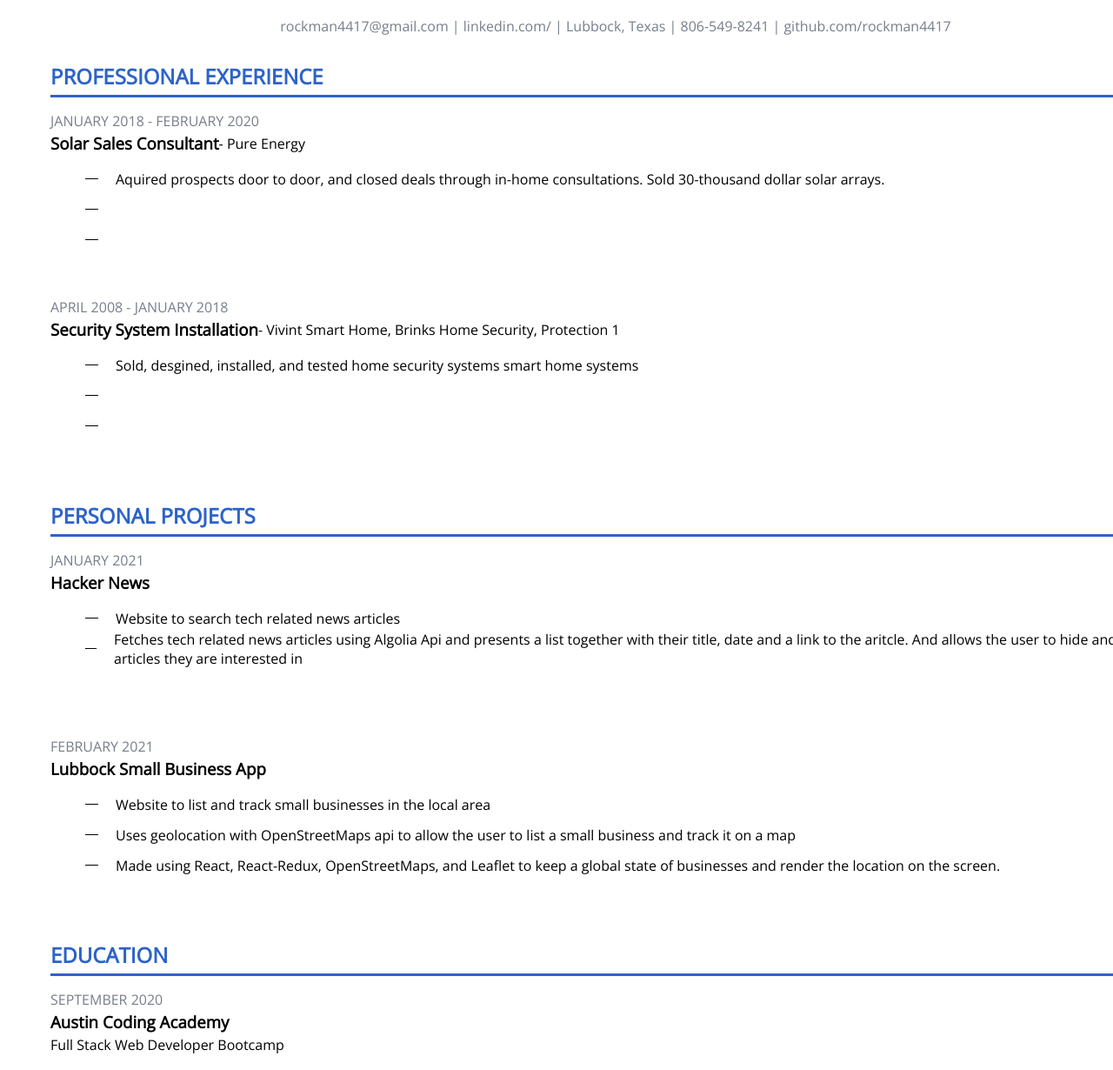
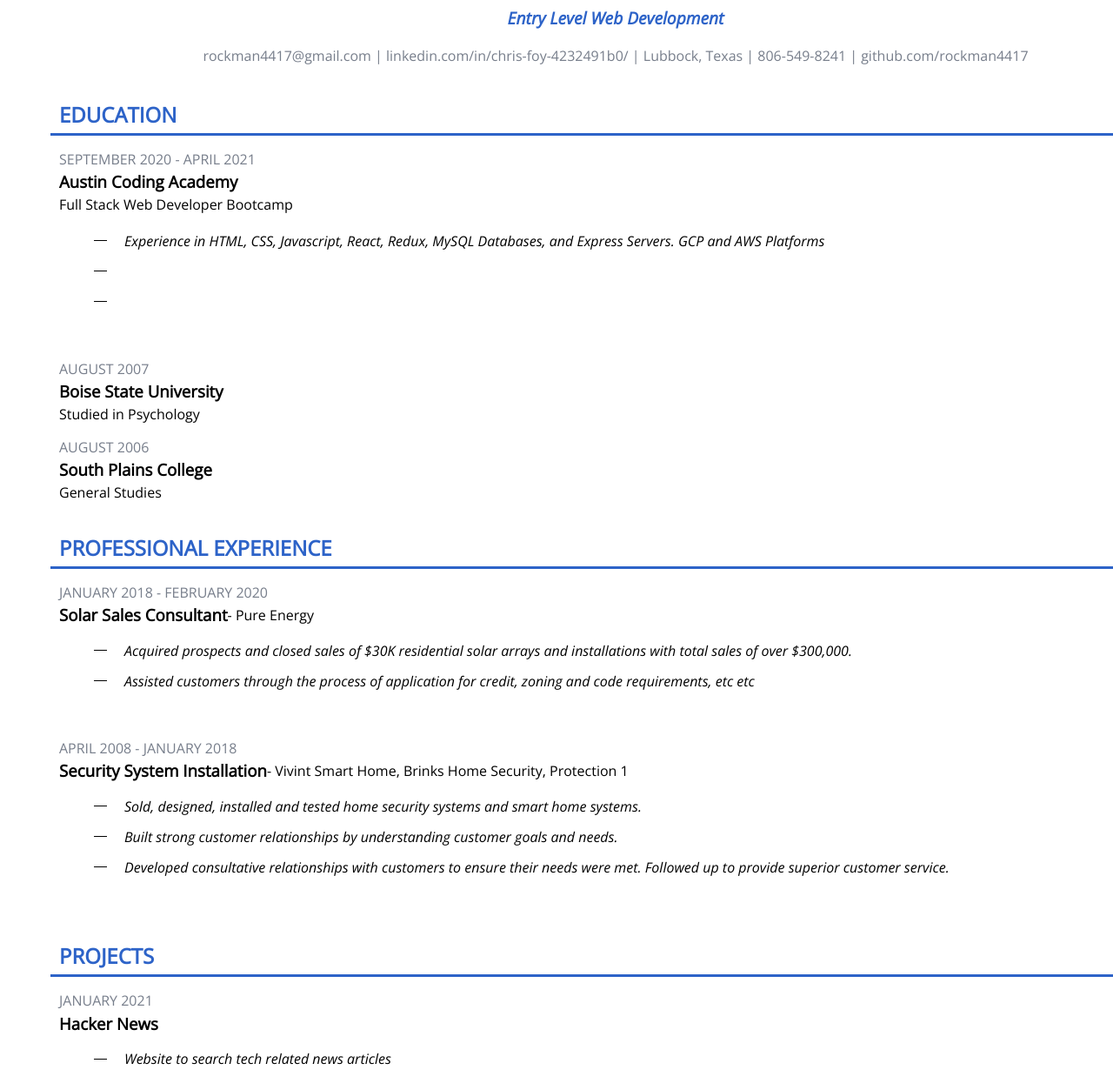
Before and after one commit to rockman4417/chris-foy-resume, a website: page index.html in a window 1280 px wide. Shown: the part 110-1340 px from the top of the page at 87% size. Drawn offline with nearby package versions, Linux system fonts and the light colour scheme.

Commit message:
changed styling and structure, added objective

```diff
--- a/index.html
+++ b/index.html
@@ -6,7 +6,8 @@
     <meta name="viewport" content="width=device-width, initial-scale=1.0">
     <link rel="stylesheet" href="style.css" />
     <link rel="preconnect" href="https://fonts.gstatic.com">
-    <link href="https://fonts.googleapis.com/css2?family=Open+Sans&display=swap" rel="stylesheet">
+    <link rel="preconnect" href="https://fonts.gstatic.com">
+<link href="https://fonts.googleapis.com/css2?family=Open+Sans:ital,wght@0,400;1,300&display=swap" rel="stylesheet">
     <title>Document</title>
 </head>
 <div class='body-wrapper'>
@@ -15,76 +16,24 @@
 <body>
     <div class='header'>
         <h1>CHRIS FOY</h1>
-        <div class='header-faded'>rockman4417@gmail.com | linkedin.com/ | Lubbock, Texas | 806-549-8241 | github.com/rockman4417</div>
+        <p class='objective'>Entry Level Web Development</p>
+        <div class='header-faded'>rockman4417@gmail.com | linkedin.com/in/chris-foy-4232491b0/ | Lubbock, Texas | 806-549-8241 | github.com/rockman4417</div>
 
     </div>
+
     <div class='main'>
-        <div class='main-container'><h2>PROFESSIONAL EXPERIENCE</h2><div class='line'></div></div>
+        <div class='main-container'><h2>EDUCATION</h2><div class='line'></div></div>
         <div class='content-container'>
-            <p class='date'>JANUARY 2018 - FEBRUARY 2020</p>
-            <div class='title-container'><h3 class='title'>Solar Sales Consultant</h3><p class='title-description'>- Pure Energy</p></div>
+            <p class='date'>SEPTEMBER 2020 - APRIL 2021</p>
+            <div class='title-container'><h3 class='title'>Austin Coding Academy</h3></div>
             <div class='role-list'>
+                <p class='education-content'>Full Stack Web Developer Bootcamp</p>
                 <ul>
-                    <li><p class='dash'></p><p>Aquired prospects door to door, and closed deals through in-home consultations. Sold 30-thousand dollar solar arrays.</p></li>
+                    <li><p class='dash'></p><p>Experience in HTML, CSS, Javascript, React, Redux, MySQL Databases, and Express Servers.  GCP and AWS Platforms</p></li>
                     <li><p class='dash'></p></li>
                     <li><p class='dash'></p></li>
                     <li></li>
                 </ul>
-            </div>
-        </div>
-
-        <div class='content-container'>
-            <p class='date'>APRIL 2008 - JANUARY 2018</p>
-            <div class='title-container'><h3 class='title'>Security System Installation</h3><p class='title-description'>- Vivint Smart Home, Brinks Home Security, Protection 1</p></div>
-            <div class='role-list'>
-                <ul>
-                    <li><p class='dash'></p><p>Sold, desgined, installed, and tested home security systems smart home systems</p></li>
-                    <li><p class='dash'></p><p></p></li>
-                    <li><p class='dash'></p></li>
-                    <li></li>
-                </ul>
-            </div>
-        </div>
-
-
-    </div>
-    <div class='main'>
-        <div class='main-container'><h2>PERSONAL PROJECTS</h2><div class='line'></div></div>
-        <div class='content-container'>
-            <p class='date'>JANUARY 2021</p>
-            <div class='title-container'><h3 class='title'>Hacker News</h3></div>
-            <div class='role-list'>
-                <ul>
-                    <li> <p class='dash'></p> <p>Website to search tech related news articles</p></li>
-                    <li><p class='dash'></p><p>Fetches tech related news articles using Algolia Api and presents a list together with their title, date and a link to the aritcle.  And allows the user to hide and show articles they are interested in</p></li>
-                    <li></li>
-                    <li></li>
-                </ul>
-            </div>
-        </div>
-
-        <div class='content-container'>
-            <p class='date'>FEBRUARY 2021</p>
-            <div class='title-container'><h3 class='title'>Lubbock Small Business App</h3></div>
-            <div class='role-list'>
-                <ul>
-                    <li><p class='dash'></p><p>Website to list and track small businesses in the local area</p></li>
-                    <li><p class='dash'></p><p>Uses geolocation with OpenStreetMaps api to allow the user to list a small business and track it on a map</p></li>
-                    <li><p class='dash'></p><p>Made using React, React-Redux, OpenStreetMaps, and Leaflet to keep a global state of businesses and render the location on the screen.</p></li>
-                    <li></li>
-                </ul>
-            </div>
-        </div>
-
-
-    </div>
-    <div class='main'>
-        <div class='main-container'><h2>EDUCATION</h2><div class='line'></div></div>
-        <div class='content-container'>
-            <p class='date'>SEPTEMBER 2020</p>
-            <div class='title-container'><h3 class='title'>Austin Coding Academy</h3></div>
-            <div class='role-list'>
-                <p class='education-content'>Full Stack Web Developer Bootcamp</p>
             </div>
         </div>
 
@@ -106,6 +55,70 @@
 
 
     </div>
+
+
+    <div class='main'>
+        <div class='main-container'><h2>PROFESSIONAL EXPERIENCE</h2><div class='line'></div></div>
+        <div class='content-container'>
+            <p class='date'>JANUARY 2018 - FEBRUARY 2020</p>
+            <div class='title-container'><h3 class='title'>Solar Sales Consultant</h3><p class='title-description'>- Pure Energy</p></div>
+            <div class='role-list'>
+                <ul>
+                    <li><p class='dash'></p><p>Acquired prospects and closed sales of $30K residential solar arrays and installations with total sales of over $300,000.</p></li>
+                    <li><p class='dash'></p><p>Assisted customers through the process of application for credit, zoning and code requirements, etc etc</p></li>
+                    <li></li>
+                </ul>
+            </div>
+        </div>
+
+        <div class='content-container'>
+            <p class='date'>APRIL 2008 - JANUARY 2018</p>
+            <div class='title-container'><h3 class='title'>Security System Installation</h3><p class='title-description'>- Vivint Smart Home, Brinks Home Security, Protection 1</p></div>
+            <div class='role-list'>
+                <ul>
+
+                    <li><p class='dash'></p><p>Sold, designed, installed and tested home security systems and smart home systems.</p></li>
+                    <li><p class='dash'></p><p>Built strong customer relationships by understanding customer goals and needs.</p></li>
+                    <li><p class='dash'></p><p>Developed consultative relationships with customers to ensure their needs were met.
+                        Followed up to provide superior customer service.</p></li>
+                    <li></li>
+                </ul>
+            </div>
+        </div>
+
+
+    </div>
+    <div class='main'>
+        <div class='main-container'><h2>PROJECTS</h2><div class='line'></div></div>
+        <div class='content-container'>
+            <p class='date'>JANUARY 2021</p>
+            <div class='title-container'><h3 class='title'>Hacker News</h3></div>
+            <div class='role-list'>
+                <ul>
+                    <li> <p class='dash'></p> <p>Website to search tech related news articles</p></li>
+                    <li><p class='dash'></p><p>Fetches tech related news articles using Algolia Api and presents a list together with their title, date and a link to the aritcle. </p></li>
+                    <li><p class='dash'></p><p>Allows the user to hide and show articles they are interested in</p></li>
+                    <li></li>
+                </ul>
+            </div>
+        </div>
+
+        <div class='content-container'>
+            <p class='date'>FEBRUARY 2021</p>
+            <div class='title-container'><h3 class='title'>Lubbock Small Business App</h3></div>
+            <div class='role-list'>
+                <ul>
+                    <li><p class='dash'></p><p>Website to list and track small businesses in the local area</p></li>
+                    <li><p class='dash'></p><p>Uses geolocation with OpenStreetMaps api to allow the user to list a small business and track it on a map</p></li>
+                    <li><p class='dash'></p><p>Made using React, React-Redux, OpenStreetMaps, and Leaflet to keep a global state of businesses and render the location on the screen.</p></li>
+                    <li></li>
+                </ul>
+            </div>
+        </div>
+
+
+    </div>
+
 </div>
 </body>
 </html>
--- a/style.css
+++ b/style.css
@@ -4,15 +4,25 @@
   height: 3px;
 }
 
+.objective {
+  color: rgb(45, 99, 200);
+  font-weight: bold;
+  font-size: 120%;
+  font-style: italic;
+  margin-top: 10px;
+}
+
 h2 {
   color: rgb(45, 99, 200);
   margin-bottom: 5px;
+  margin-left: 10px;
 }
 
 h1 {
   color: rgb(45, 99, 200);
   font-size: 210%;
   font-weight: bold;
+  margin-bottom: 0px;
 }
 
 .header-faded {
@@ -43,7 +53,7 @@ h1 {
   flex-direction: column;
   align-items: center;
   margin-top: 30px;
-  margin-bottom: 10px;
+  margin-bottom: 20px;
 }
 
 ul {
@@ -62,6 +72,7 @@ li {
   align-items: center;
   height: 30px;
   margin-bottom: 5px;
+  font-style: italic;
 }
 
 .title-container {
@@ -74,3 +85,7 @@ li {
 .education-content {
   margin-top: 5px;
 }
+
+.content-container {
+  margin-left: 10px;
+}
```
